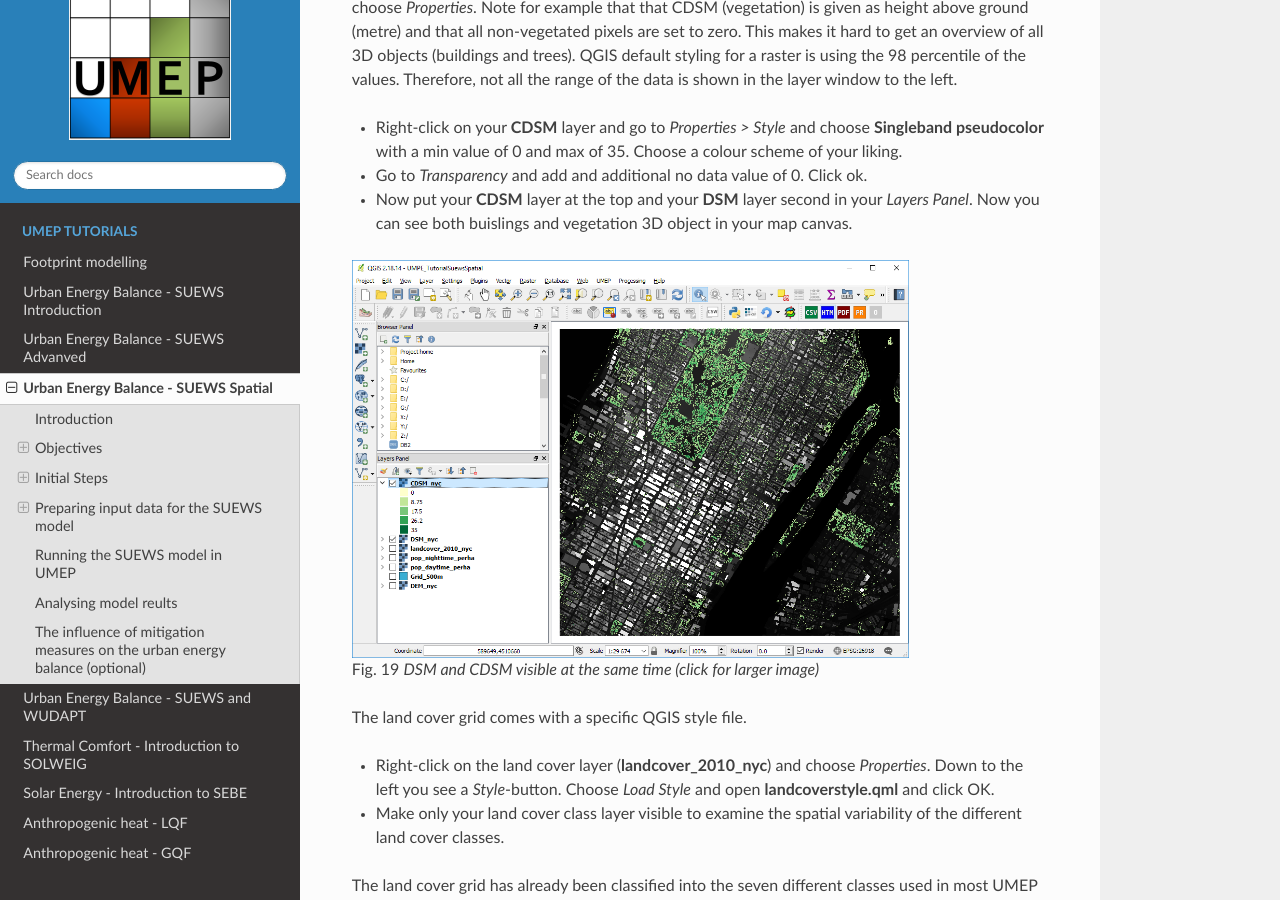
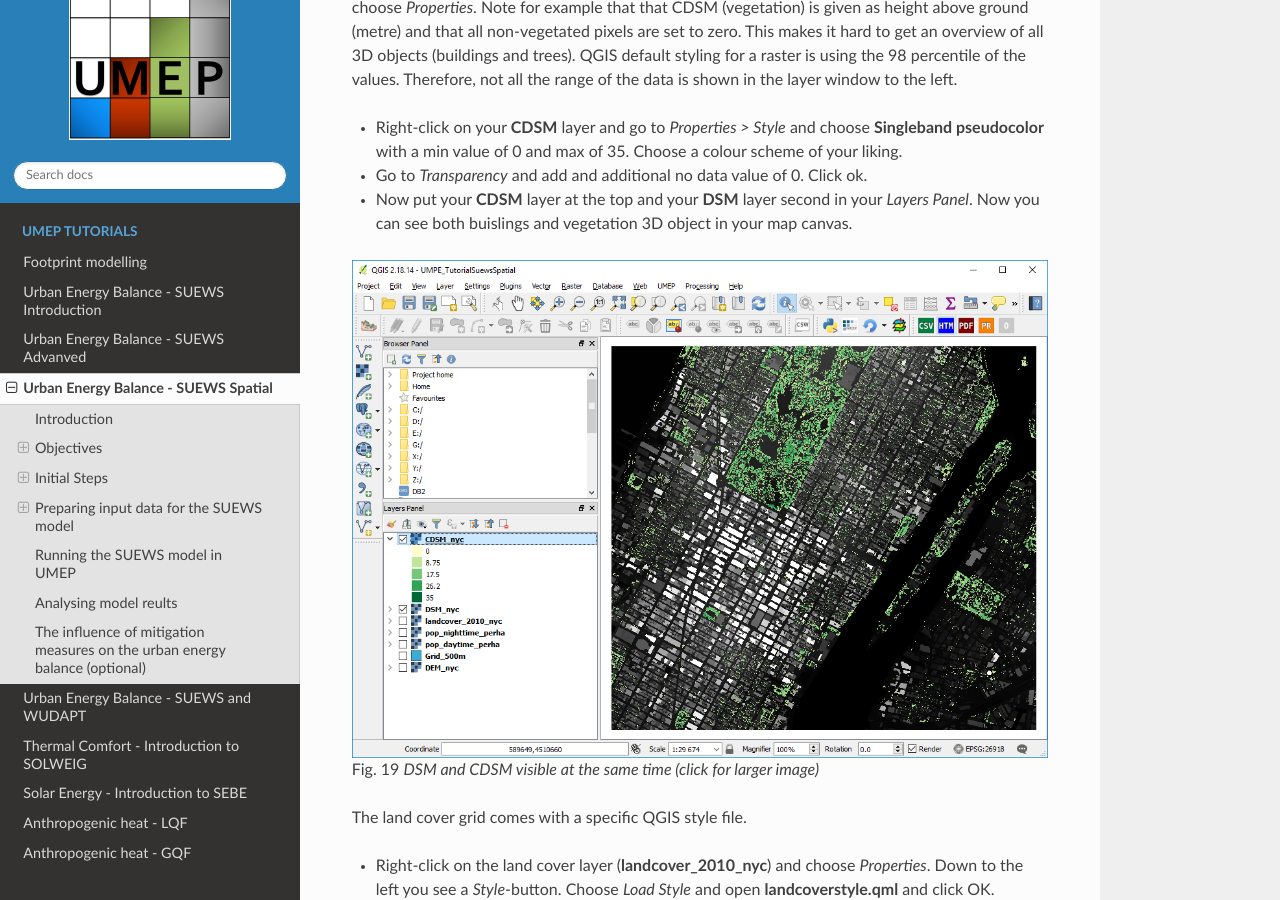
Before and after one commit to Urban-Meteorology-Reading/Tutorials, a Sphinx documentation site: the page built from docs/source/Tutorials/SuewsSpatial.rst, in a window 1280 px wide and 900 px high, scrolled down 2722 px. Built offline with Sphinx 7.4.7 and the Read the Docs theme 2.0.0, drawn with Linux system fonts in a browser that asks for light colours.

Commit message:
changing image size SUEWSSpatial

```diff
--- a/docs/source/Tutorials/SuewsSpatial.rst
+++ b/docs/source/Tutorials/SuewsSpatial.rst
@@ -114,7 +113,7 @@ The order in the *Layers Panel* determines what layer is visible. You can choose
 
 .. figure:: /images/SUEWSSpatial_dataview.png
    :alt:  none
-   :width: 80%
+   :width: 100%
 
    DSM and CDSM visible at the same time (click for larger image)
 
@@ -280,7 +279,7 @@ The meteorological dataset used in this tutorial (**MeteorologicalData_NYC_2010.
 
 .. figure:: /images/SUEWSSpatial_MetPreprocessor.png
    :alt:  none
-   :width: 80%
+   :width: 100%
 
    The settings for formatting met data into UMEP format (click for a larger image)
 
@@ -297,7 +296,7 @@ A key capability of UMEP is to facilitate preparation of input data for the vari
 
 .. figure:: /images/SUEWSSpatial_Prepare1.png
    :alt:  none
-   :width: 80%
+   :width: 100%
 
    The dialog for the SUEWS Prepare plugin (click for a larger image).
 
@@ -328,8 +327,6 @@ First you will calculate roughness parameters based on the building geometry wit
 
 .. figure:: /images/SUEWSSpatial_IMCGBuilding.png
    :alt:  none
-   :width: 80%
-
 
    The settings for calculating building morphology.
 
@@ -344,8 +341,6 @@ Now you will calculate roughness parameters based on the vegetation (trees and b
 - When calculation is done, close the plugin.
 
 .. figure:: /images/SUEWSSpatial_IMCGVeg.png
-   :alt:  none
-   :width: 80%
 
    The settings for calculating vegetation morphology.
 
@@ -358,8 +353,6 @@ Moving on to land cover fraction calculations for each grid.
 - When calculation is done, close the plugin.
 
 .. figure:: /images/SUEWSSpatial_LCF.png
-   :alt:  none
-   :width: 80%
 
    The settings for calculating land cover fractions
 
@@ -412,7 +405,7 @@ UMEP has a tool for basic analysis of any modelling performed with the SUEWS mod
 
 .. figure:: /images/SUEWSAnalyzer.png
    :alt:  none
-   :width: 80%
+   :width: 100%
 
    The dialog for the SUEWS Analyzer tool.
 
@@ -426,7 +419,7 @@ You will start by plotting basic data for grid 3242 which is one of the most den
 
 .. figure:: /images/SUEWSSpatial_basicplot_grid3242.png
    :alt:  none
-   :width: 80%
+   :width: 100%
 
    Basic plot for grid 3242. Click on image for enlargement.
 
@@ -442,7 +435,7 @@ The right panel in SUEWS Analyzer can be used to perform basic spatial analysis
 
 .. figure:: /images/SUEWSSpatial_Analyzer.png
    :alt:  none
-   :width: 80%
+   :width: 100%
 
    The dialog for the SUEWS Analyzer tool to produce a mean Q\ :sub:`H` for each grid. Click on image for enlargement.
 
```
Also changed, not shown: other parts of docs/source/Tutorials/SuewsSpatial.rst (+0 -1 lines).
